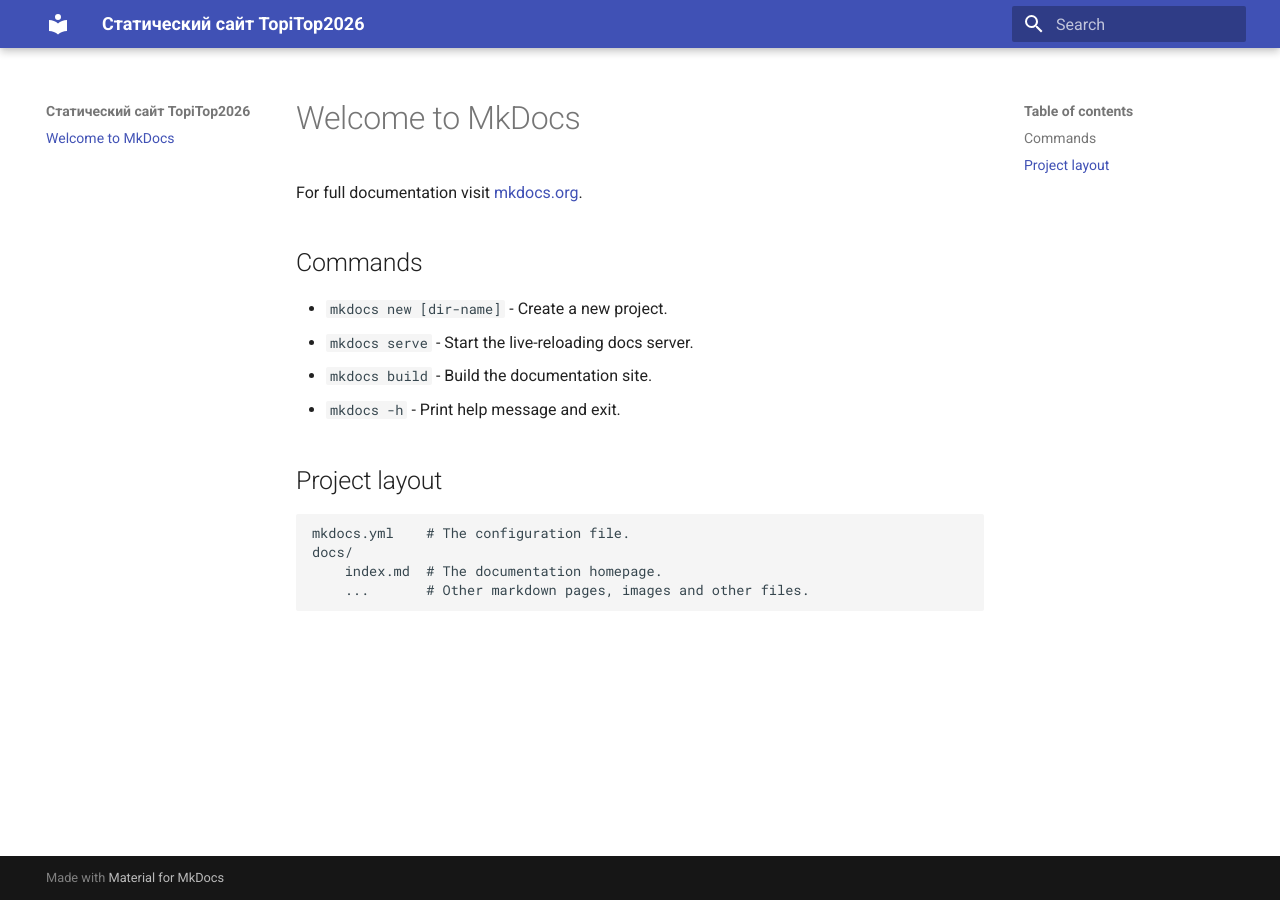
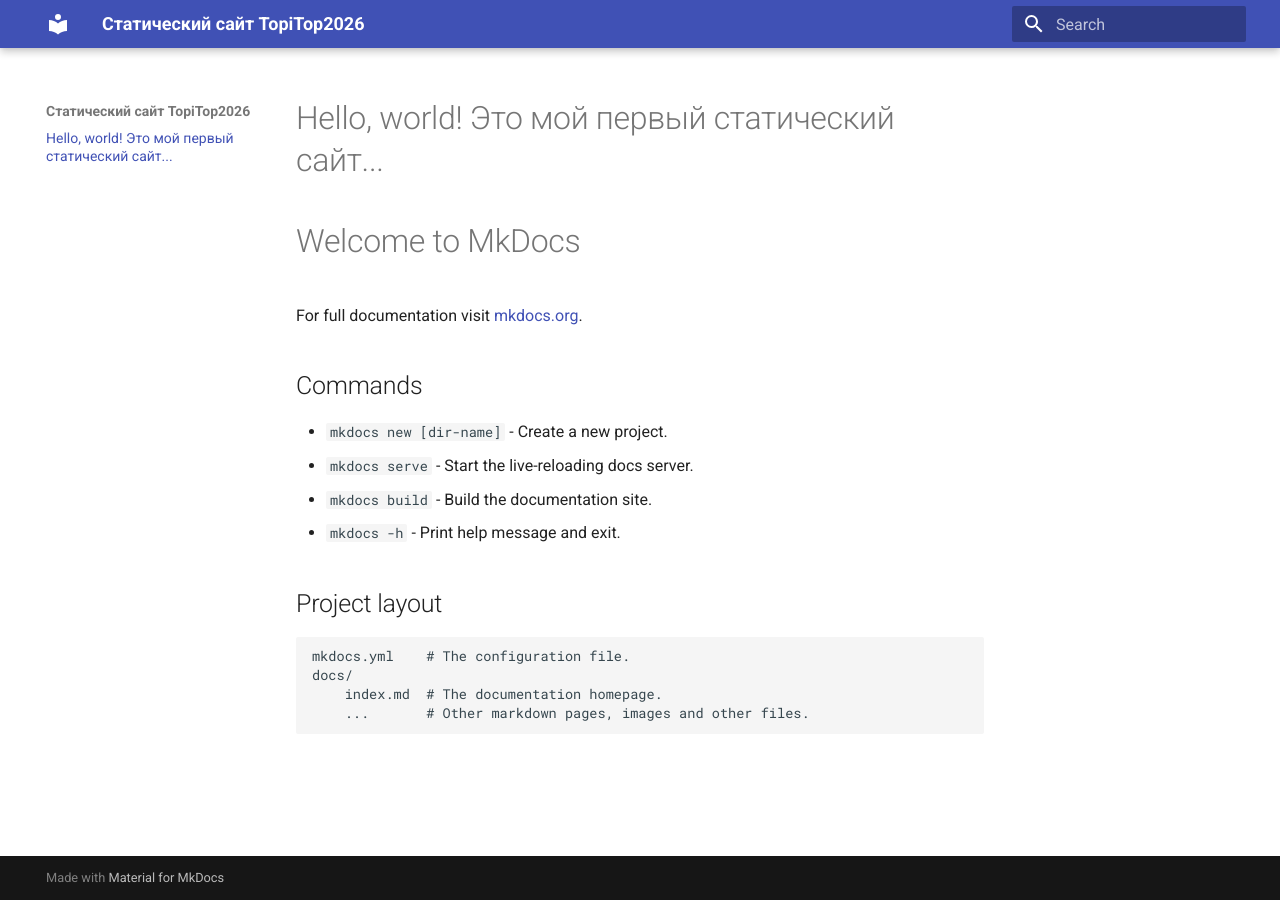
Before and after one commit to sofizuki07-sketch/sofizuki07-sketch.github.io, an MkDocs documentation site: the page built from docs/index.md, in a window 1280 px wide. Built offline with MkDocs 1.6.1 and Material for MkDocs 9.7.7, drawn with Linux system fonts in a browser that asks for light colours.

```diff
--- a/docs/index.md
+++ b/docs/index.md
@@ -1,3 +1,4 @@
+# Hello, world! Это мой первый статический сайт...
 # Welcome to MkDocs
 
 For full documentation visit [mkdocs.org](https://www.mkdocs.org).
```
Also changed, not shown: 1 other file.
